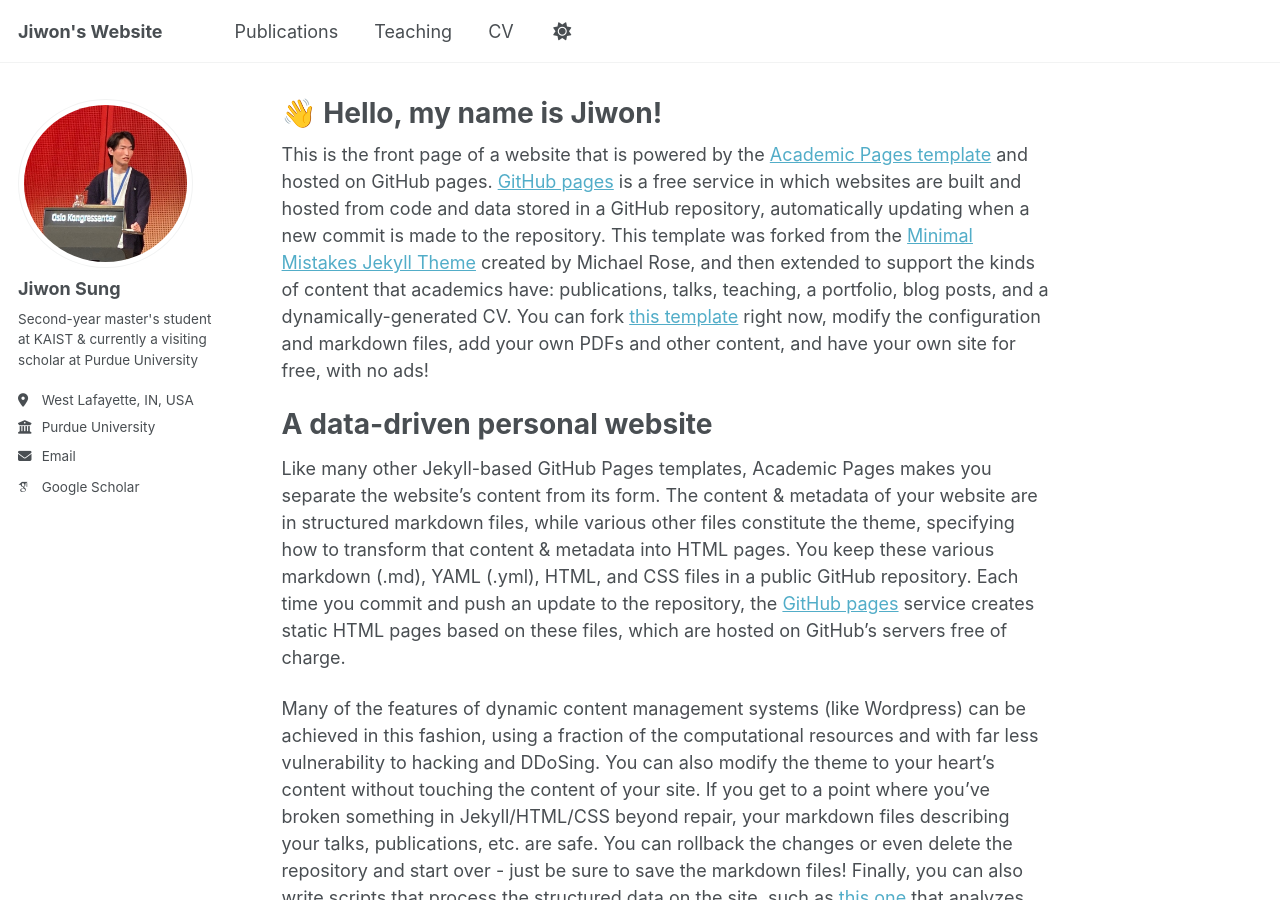
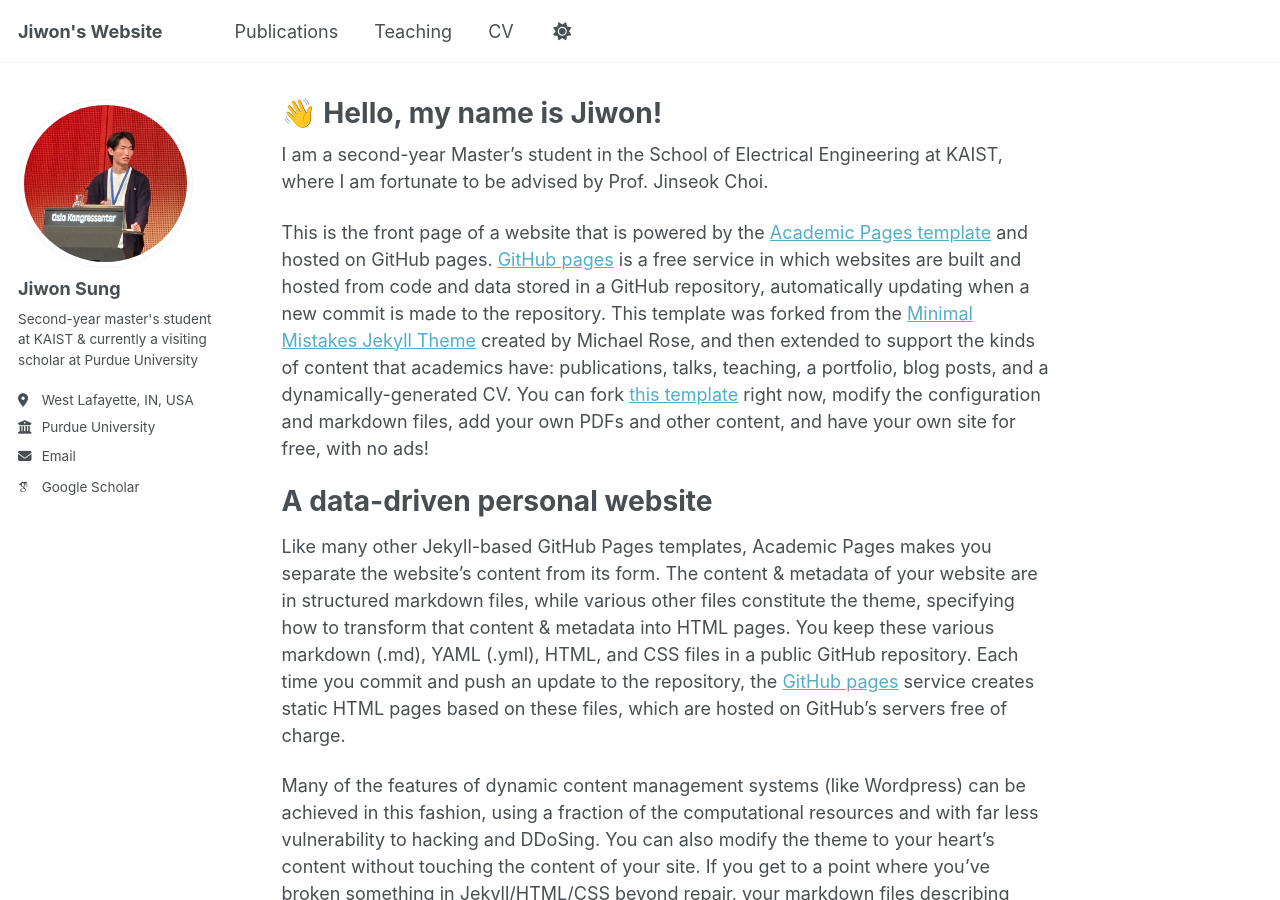
Before and after one commit to sunione/sunione.github.io, a Jekyll site: the page built from _pages/about.md, in a window 1280 px wide and 900 px high. Built offline with Jekyll 4.4.1, drawn with Linux system fonts in a browser that asks for light colours; some web fonts are replaced.

Commit message:
about.md

```diff
--- a/_pages/about.md
+++ b/_pages/about.md
@@ -1,12 +1,14 @@
 ---
 permalink: /
 title: "👋 Hello, my name is Jiwon!"
-page_title: "Jiwon's Website"
 author_profile: true
 redirect_from:
   - /about/
   - /about.html
 ---
+
+I am a second-year Master's student in the School of Electrical Engineering at KAIST, where I am fortunate to be advised by Prof. Jinseok Choi.
+
 
 This is the front page of a website that is powered by the [Academic Pages template](https://github.com/academicpages/academicpages.github.io) and hosted on GitHub pages. [GitHub pages](https://pages.github.com) is a free service in which websites are built and hosted from code and data stored in a GitHub repository, automatically updating when a new commit is made to the repository. This template was forked from the [Minimal Mistakes Jekyll Theme](https://mmistakes.github.io/minimal-mistakes/) created by Michael Rose, and then extended to support the kinds of content that academics have: publications, talks, teaching, a portfolio, blog posts, and a dynamically-generated CV. You can fork [this template](https://github.com/academicpages/academicpages.github.io) right now, modify the configuration and markdown files, add your own PDFs and other content, and have your own site for free, with no ads!
 
```
